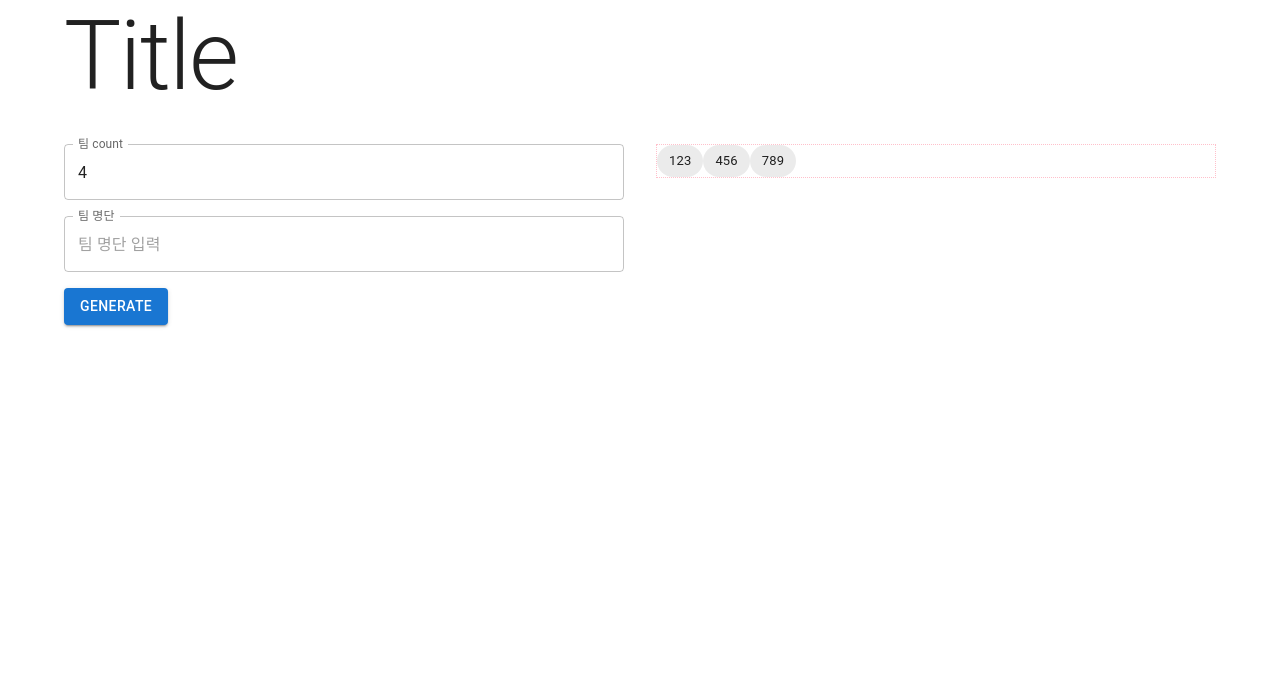
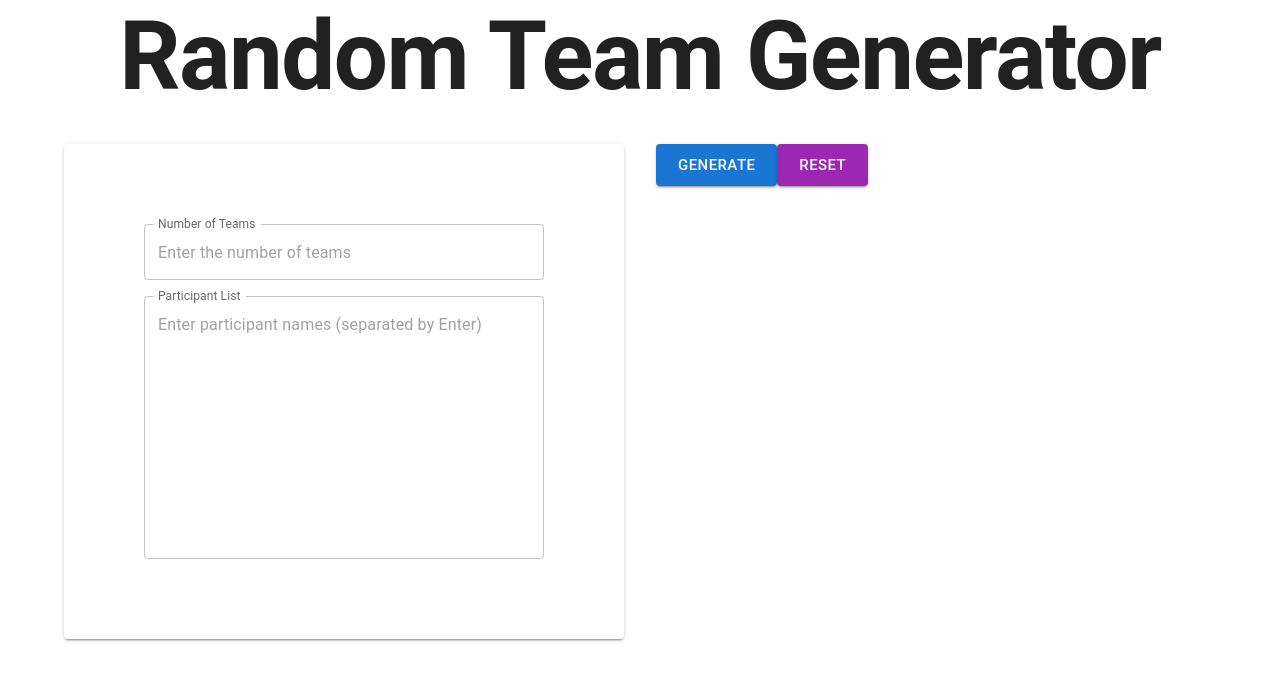
Before and after one commit to YeleePark/TeamGenerator, a React (Create React App) app: page / in a window 1280 px wide. Shown: the top 680 px of the page. Built offline with nearby package versions, Linux system fonts and the light colour scheme.

Commit message:
feat : 팀 생성 로직 구현

```diff
--- a/src/App.js
+++ b/src/App.js
@@ -1,15 +1,50 @@
 import {
   Grid,
   Typography,
-  TextField,
   Container,
   Button,
+  Box,
+  Paper,
+  TextField,
   Stack,
-  Box,
   Chip,
 } from "@mui/material";
+import { useState } from "react";
+import { useForm } from "react-hook-form";
 
 function App() {
+  const { register, handleSubmit, reset } = useForm();
+
+  const [teams, setTeams] = useState([]);
+
+  const createTeams = (people, teamCount) => {
+    if (teamCount <= 0 || people.length === 0) {
+      // TODO: Error
+      return false;
+    }
+
+    const shuffledPeople = [...people].sort(() => Math.random() - 0.5);
+
+    const teams = Array.from({ length: teamCount }, () => []);
+    shuffledPeople.forEach((person, index) => {
+      const teamIndex = index % teamCount;
+      teams[teamIndex].push(person);
+    });
+
+    setTeams(teams);
+  };
+  const onSubmit = (data) => {
+    const list = data?.participantList
+      .split("\n")
+      .filter((item) => item !== "");
+    const numberOfTeams = data?.numberOfTeams;
+    createTeams(list, numberOfTeams);
+  };
+  const handleReset = () => {
+    reset({ numberOfTeams: "", participantList: "" });
+    setTeams([]);
+  };
+
   return (
     <Container
       sx={{
@@ -18,42 +53,70 @@ function App() {
       }}
       maxWidth={`lg`}
     >
+      <form onSubmit={handleSubmit(onSubmit)} action="">
         <Grid container spacing={4}>
-        <Grid item xs={12} md={12}>
-          <Typography variant="h1">Title</Typography>
+          <Grid item xs={12} md={12} textAlign={`center`}>
+            <Typography variant="h1" fontWeight={`bold`}>
+              Random Team Generator
+            </Typography>
+          </Grid>
+          <Grid item xs={12} md={6}>
+            <Paper elevation={2} sx={{ p: 10 }}>
+              <Stack>
+                <TextField
+                  type={`number`}
+                  label={`Number of Teams`}
+                  placeholder={"Enter the number of teams"}
+                  sx={{ mb: 2 }}
+                  InputLabelProps={{ shrink: true }}
+                  inputProps={{ min: 0 }}
+                  {...register(`numberOfTeams`, {
+                    min: 2,
+                    required: true,
+                  })}
+                />
+                <TextField
+                  label={`Participant List`}
+                  multiline
+                  rows={10}
+                  name={`participantList`}
+                  placeholder="Enter participant names (separated by Enter)"
+                  InputLabelProps={{ shrink: true }}
+                  {...register(`participantList`, { required: true })}
+                />
+              </Stack>
+            </Paper>
           </Grid>
           <Grid item xs={12} md={6}>
             <Box>
-            <Stack>
-              <TextField
-                type={`number`}
-                label={`팀 count`}
-                placeholder="팀 count"
-                defaultValue={4}
-                sx={{ mb: 2 }}
-                InputLabelProps={{ shrink: true }}
-                inputProps={{ min: 0 }}
-              />
-              <TextField
-                label={`팀 명단`}
-                multiline
-                placeholder="팀 명단 입력"
-                InputLabelProps={{ shrink: true }}
-              />
-            </Stack>
-            <Button variant="contained" sx={{ mt: 2 }}>
+              <Button
+                variant="contained"
+                size={`large`}
+                type={`submit`}
+                color={`primary`}
+              >
                 Generate
               </Button>
+              <Button
+                onClick={handleReset}
+                variant="contained"
+                size={`large`}
+                color={`secondary`}
+              >
+                Reset
+              </Button>
+              {teams.map((team, index) => (
+                <Box key={index} display={`flex`}>
+                  <Typography>Team {index + 1}</Typography>
+                  {team.map((participant) => (
+                    <Chip key={participant} label={participant} />
+                  ))}
                 </Box>
-        </Grid>
-        <Grid item xs={12} md={6}>
-          <Box sx={{ border: `1px dotted pink` }}>
-            <Chip label={`123`} />
-            <Chip label={`456`} />
-            <Chip label={`789`} />
+              ))}
             </Box>
           </Grid>
         </Grid>
+      </form>
     </Container>
   );
 }
```
Also changed, not shown: 1 other file (tests, documents, lock files or other folders). Lines whose indentation alone changed are shown as unchanged.
